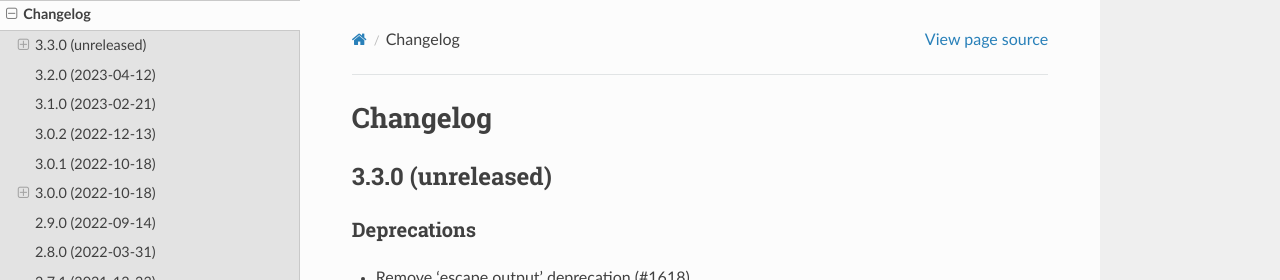
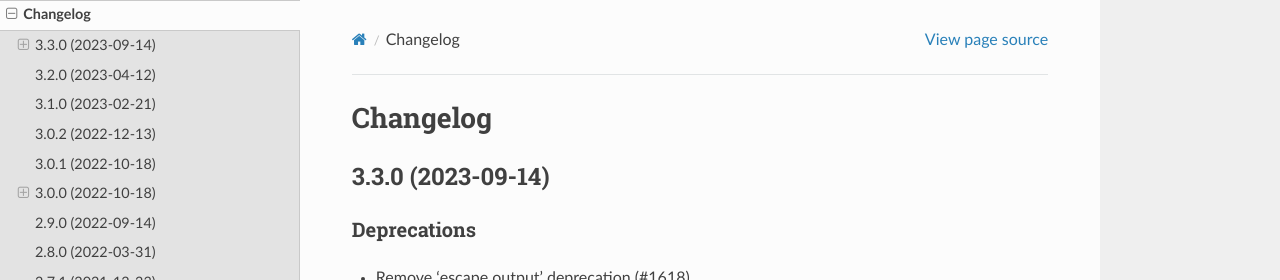
Before and after one commit to django-import-export/django-import-export, a Sphinx documentation site: the page built from docs/changelog.rst, in a window 1280 px wide and 900 px high. Shown: the top 280 px of the window. Built offline with Sphinx 7.4.7 and the Read the Docs theme 2.0.0, drawn with Linux system fonts in a browser that asks for light colours; pages that are not in the unit, such as notebooks, are missing from menus.

Commit message:
Preparing release 3.3.0

```diff
--- a/docs/changelog.rst
+++ b/docs/changelog.rst
@@ -1,7 +1,7 @@
 Changelog
 =========
 
-3.3.0 (unreleased)
+3.3.0 (2023-09-14)
 ------------------
 
 Deprecations
--- a/import_export/__init__.py
+++ b/import_export/__init__.py
@@ -1 +1 @@
-__version__ = "3.2.1.dev0"
+__version__ = "3.3.0"
```
